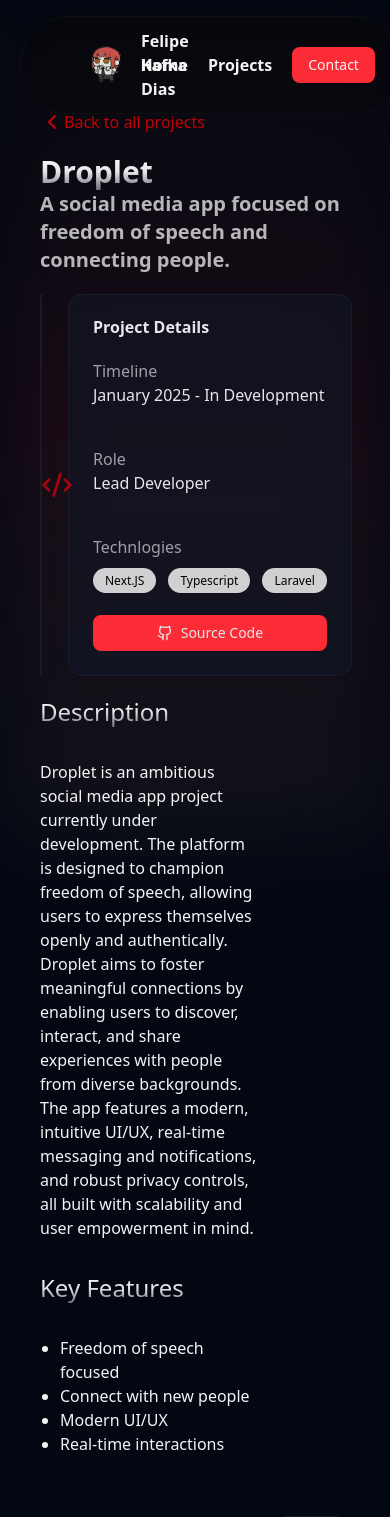
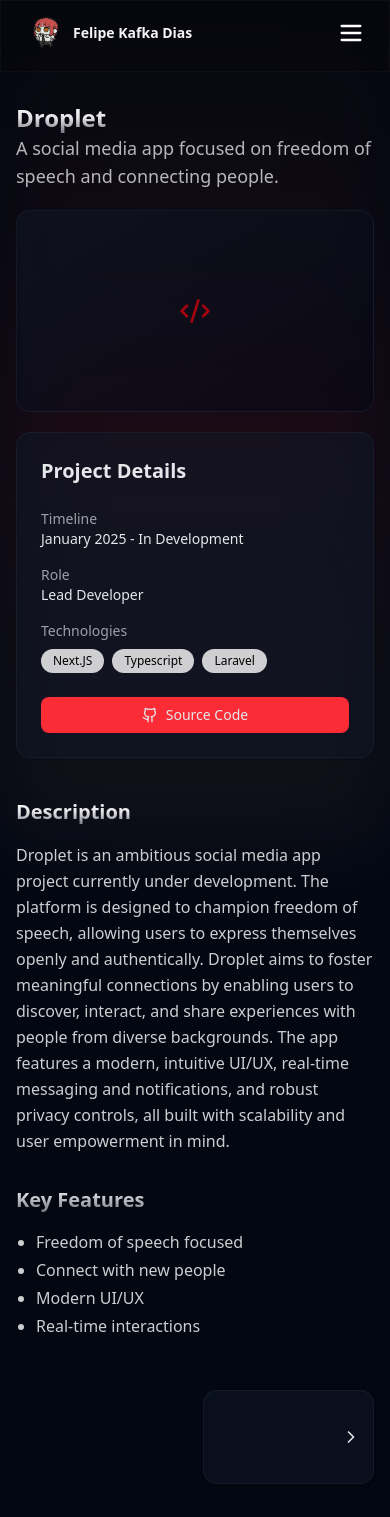
Before and after one commit to hakenshi/portifolio-felipe-kafka-dev, a React (Vite) app: page /projects/1 in a window 390 px wide. Shown: the top 1517 px of the page. Built offline with nearby package versions, Linux system fonts and the light colour scheme.

Commit message:
Refatora componentes para melhorar a navegação e a responsividade. Adiciona menu móvel ao Header, ajusta layout da página Hero e ProjectCard, e implementa melhorias na página de projeto, incluindo navegação entre projetos.

```diff
--- a/src/components/header.tsx
+++ b/src/components/header.tsx
@@ -1,17 +1,36 @@
 import { motion } from 'framer-motion';
+import { Menu, X } from 'lucide-react';
+import { useState } from 'react';
 import { Link } from 'react-router';
 import { buttonVariants } from './ui/button';
 
 const liVariants = {
-    hidden: { opacity: 0, y: 0 },
+    hidden: { opacity: 0, y: -20 },
     visible: { opacity: 1, y: 0 }
 };
 
+const mobileMenuVariants = {
+    closed: { opacity: 0, height: 0 },
+    open: { opacity: 1, height: "auto" }
+};
+
 export default function Header() {
+    const [isMobileMenuOpen, setIsMobileMenuOpen] = useState(false);
+
+    const toggleMobileMenu = () => {
+        setIsMobileMenuOpen(!isMobileMenuOpen);
+    };
+
+    const navLinks = [
+        { to: { hash: "#hero", pathname: "/" }, label: "Home", delay: 0.1 },
+        { to: { hash: "#projects", pathname: "/projects" }, label: "Projects", delay: 0.2 },
+        { to: { hash: "#contact", pathname: "/" }, label: "Contact", delay: 0.3, isButton: true }
+    ];
+
     return (
-        <header className='fixed top-4 left-5 px-5 py-3 mx-auto w-[98vw] font-black border rounded-full border-zinc-900/50 bg-zinc-950/50 backdrop-blur-lg z-20'>
+        <header className={`fixed md:top-4 md:left-1/2 md:transform md:-translate-x-1/2 px-4 sm:px-5 py-3 w-full md:w-[98vw] font-black border rounded-none md:rounded-full border-zinc-900/50 bg-zinc-950/50 backdrop-blur-lg z-20`}>
             <nav>
-                <div className='flex justify-between mx-10'>
+                <div className='flex justify-between items-center mx-2 sm:mx-10'>
                     <motion.div
                         variants={liVariants}
                         initial="hidden"
@@ -21,52 +40,70 @@ export default function Header() {
                         <Link to={{
                             hash: "#hero",
                             pathname: "/"
-                        }} className='transition-all duration-300 hover:scale-105 transform hover:text-red-500 cursor-pointer inline-flex items-center gap-3'>
-                            <img src="/makima.png" alt="" className='size-12 opacity-90' />
-                            <span>Felipe Kafka Dias</span>
+                        }} className='transition-all duration-300 hover:scale-105 transform hover:text-red-500 cursor-pointer inline-flex items-center gap-2 sm:gap-3'>
+                            <img src="/makima.png" alt="Logo" className='size-10 sm:size-12 opacity-90' />
+                            <span className='text-sm sm:text-base'>Felipe Kafka Dias</span>
                         </Link>
                     </motion.div>
-                    <ul className='flex items-center gap-5'>
+
+                    {/* Desktop Navigation */}
+                    <ul className='hidden md:flex items-center gap-5'>
+                        {navLinks.map((link) => (
                             <motion.li
+                                key={link.label}
                                 variants={liVariants}
                                 initial="hidden"
                                 animate="visible"
-                            transition={{ duration: 0.6, delay: 0.1 }}
-                            className='transition-all duration-300 hover:scale-105 transform hover:text-red-500 cursor-pointer'>
-                            <Link to={{
-                                hash: "#hero",
-                                pathname: "/"
-                            }}>Home</Link>
-                        </motion.li>
-                        <motion.li
-                            variants={liVariants}
-                            initial="hidden"
-                            animate="visible"
-                            transition={{ duration: 0.6, delay: 0.2 }}
-                            className='transition-all duration-300 hover:scale-105 transform hover:text-red-500 cursor-pointer'>
-                            <Link to={{
-                                hash: "#projects",
-                                pathname: "/projects"
-                            }}>Projects</Link>
-                        </motion.li>
-                        <motion.li
-                            variants={liVariants}
-                            initial="hidden"
-                            animate="visible"
-                            transition={{ duration: 0.6, delay: 0.3 }}
-                            className='transition-all duration-300 hover:scale-105 transform cursor-pointer'>
+                                transition={{ duration: 0.6, delay: link.delay }}
+                                className={`transition-all duration-300 hover:scale-105 transform ${!link.isButton && 'hover:text-red-500 cursor-pointer'}`}
+                            >
                                 <Link
-                                to={{
-                                    hash: "#contact",
-                                    pathname: "/"
-                                }}
-                                className={buttonVariants({ variant: 'default' })}
+                                    to={link.to}
+                                    className={link.isButton ? buttonVariants({ variant: 'default' }) : ''}
                                 >
-                                Contact
+                                    {link.label}
                                 </Link>
                             </motion.li>
+                        ))}
                     </ul>
+
+                    {/* Mobile Menu Button */}
+                    <div className='md:hidden'>
+                        <button
+                            onClick={toggleMobileMenu}
+                            className='text-white focus:outline-none'
+                            aria-label="Toggle menu"
+                        >
+                            {isMobileMenuOpen ? <X size={28} /> : <Menu size={28} />}
+                        </button>
                     </div>
+                </div>
+
+                {/* Mobile Navigation Menu */}
+                <motion.div
+                    className='md:hidden overflow-hidden'
+                    initial="closed"
+                    animate={isMobileMenuOpen ? "open" : "closed"}
+                    variants={mobileMenuVariants}
+                    transition={{ duration: 0.3 }}
+                >
+                    <ul className='flex flex-col items-center gap-4 mt-4 pb-4'>
+                        {navLinks.map((link) => (
+                            <motion.li
+                                key={`mobile-${link.label}`}
+                                className={`w-full text-center transition-all duration-300 ${!link.isButton && 'hover:text-red-500 cursor-pointer'}`}
+                                onClick={() => setIsMobileMenuOpen(false)} // Close menu on link click
+                            >
+                                <Link
+                                    to={link.to}
+                                    className={link.isButton ? `${buttonVariants({ variant: 'default' })} w-3/4 mx-auto` : 'py-2 block'}
+                                >
+                                    {link.label}
+                                </Link>
+                            </motion.li>
+                        ))}
+                    </ul>
+                </motion.div>
             </nav>
         </header>
     )
--- a/src/components/section.tsx
+++ b/src/components/section.tsx
@@ -6,7 +6,7 @@ interface SectionProps extends React.HTMLAttributes<HTMLDivElement> {
 
 export default function Section({ children, ...rest }: SectionProps) {
   return (
-    <section className='flex items-center justify-center flex-col gap-5' {...rest}>
+    <section className='flex items-center justify-center flex-col gap-5 max-h-screen h-full' {...rest}>
       {children}
     </section>
   )
--- a/src/projects/project-page.tsx
+++ b/src/projects/project-page.tsx
@@ -7,35 +7,58 @@ import { Card, CardContent, CardFooter, CardHeader, CardTitle } from "../compone
 import { projects } from "../lib/projects-data";
 
 export default function ProjectsProjectPage() {
+  const { id } = useParams();
 
-  const { id } = useParams()
+  const projectId = id ? parseInt(id, 10) : NaN;
+  const currentIndex = projects.findIndex(p => p.id === projectId);
+  const project = projects[currentIndex];
+  const previousProject = currentIndex > 0 ? projects[currentIndex - 1] : undefined;
+  const nextProject = currentIndex >= 0 && currentIndex < projects.length - 1 ? projects[currentIndex + 1] : undefined;
 
-  const project = projects.find(p => id ? p.id === parseInt(id) : {})
-  const previousProject = projects.find(p => id ? p.id - 1 === parseInt(id) : {})
-  const nextProject = projects.find(p => id ? p.id + 1 === parseInt(id) : {})
+  if (!project) {
     return (
       <Section>
-      <div className="h-10/12 w-full p-10 space-y-5 max-w-7xl  mx-auto">
+        <div className="h-screen w-full flex flex-col justify-center items-center p-4 md:p-10 space-y-5 max-w-7xl mx-auto">
+          <h2 className="text-2xl md:text-3xl font-bold text-center">Project not found</h2>
           <Link to={{
             hash: "#projects",
             pathname: "/projects"
-        }} className="flex justify-start items-start text-red-700 sticky">
-          <ChevronLeftIcon size={24} className="" />
+          }} className="flex items-center text-red-700 hover:text-red-500">
+            <ChevronLeftIcon size={24} className="mr-1" />
             Back to all projects
           </Link>
-        <div>
-          <h2 className="text-3xl font-bold ">{project?.title}</h2>
-          <p className="text-xl font-bold text-white/70">{project?.briefDescription}</p>
         </div>
-        <div className="flex gap-7">
-          <AspectRatio ratio={12 / 5} className="bg-linear-to-br grid row-span-2 place-items-center from-gray-900/50 to-gray-950/50 rounded-t-xl rounded-b-sm border-gray-800/50 border">
+      </Section>
+    );
+  }
+
+  return (
+    <Section>
+      <div className="h-10/12 w-full p-4 md:p-6 lg:p-10 space-y-5 max-w-7xl mx-auto">
+        <Link to={{
+          hash: "#projects",
+          pathname: "/projects"
+        }} className="bg-transparent hidden md:flex justify-start items-center text-red-700 hover:text-red-500 sticky top-4 z-10 backdrop-blur-md p-2 rounded-md w-fit">
+          <ChevronLeftIcon size={20} />
+          <span className="ml-1 text-sm md:text-base">Back to all projects</span>
+        </Link>
+
+        <div className="pt-4">
+          <h2 className="text-2xl sm:text-3xl lg:text-4xl font-bold ">{project?.title}</h2>
+          <p className="text-lg sm:text-xl text-white/70">{project?.briefDescription}</p>
+        </div>
+
+        <div className="flex flex-col lg:flex-row gap-5 md:gap-7">
+          <div className="lg:w-2/3">
+            <AspectRatio ratio={16 / 9} className="bg-linear-to-br grid place-items-center from-gray-900/50 to-gray-950/50 rounded-xl border-gray-800/50 border">
               <Code2Icon className="text-red-600/70" size={32} />
             </AspectRatio>
-          <Card className="bg-gray-900/50 text-gray-200 border-gray-800/50">
+          </div>
+          <Card className="bg-gray-900/50 text-gray-200 border-gray-800/50 lg:w-1/3">
             <CardHeader>
-              <CardTitle>Project Details</CardTitle>
+              <CardTitle className="text-xl md:text-2xl">Project Details</CardTitle>
             </CardHeader>
-            <CardContent className="space-y-10 h-fit flex flex-col justify-center">
+            <CardContent className="space-y-4 md:space-y-6 text-sm md:text-base">
               <div>
                 <p className="text-zinc-400">Timeline</p>
                 <p>{project?.timeline.start} - {project?.timeline.end ? project.timeline.end : project?.timeline.status}</p>
@@ -44,58 +67,75 @@ export default function ProjectsProjectPage() {
                 <p className="text-zinc-400">Role</p>
                 <p>Lead Developer</p>
               </div>
-              <div className="space-x-3 space-y-2">
-                <p className="text-zinc-400">Technlogies</p>
+              <div>
+                <p className="text-zinc-400 mb-2">Technologies</p>
+                <div className="flex flex-wrap gap-2">
                   {project?.tags.map((t, index) => (<span key={index} className="px-3 py-1 rounded-full text-xs w-fit bg-white/80 text-black" >{t}</span>))}
                 </div>
+              </div>
             </CardContent>
-            <CardFooter className="h-full">
-              <Button className="w-full"> <GithubIcon /> <span>Source Code</span></Button>
+            <CardFooter>
+              <Button asChild className="w-full">
+                <a href="" target="_blank" rel="noopener noreferrer" className="flex items-center justify-center gap-2">
+                  <GithubIcon size={18} /> <span>Source Code</span>
+                </a>
+              </Button>
             </CardFooter>
           </Card>
         </div>
-        <div className="grid grid-cols-[1.5fr_0.5fr] gap-5">
-          <div className="space-y-8">
-            <h3 className="text-2xl">Description</h3>
-            <p>
+
+        <div className="grid grid-cols-1 md:grid-cols-[1.5fr_0.5fr] gap-5 md:gap-8 pt-5">
+          <div className="space-y-4 md:space-y-6">
+            <h3 className="text-xl sm:text-2xl font-semibold">Description</h3>
+            <p className="text-white/80 leading-relaxed">
               {project?.description}
             </p>
-            <h3 className="text-2xl">Key Features</h3>
-            <ul className="list-disc pl-5">
+            {project?.keyFeatures && project.keyFeatures.length > 0 && (
+              <>
+                <h3 className="text-xl sm:text-2xl font-semibold pt-4">Key Features</h3>
+                <ul className="list-disc pl-5 space-y-1 text-white/80">
                   {project?.keyFeatures.map((kf, index) => <li key={index}>{kf}</li>)}
                 </ul>
+              </>
+            )}
           </div>
+
+
         </div>
-        <div className="py-10 flex">
-          {project?.id !== undefined && project.id > 1 && (
-            <Card className="bg-gray-900/50 text-gray-200 border-gray-800/50 w-3/12">
-              <CardContent className="p-2">
-                <Link to={`/projects/${project.id - 1}`} className="flex items-center gap-5">
-                  <ChevronLeftIcon size={24} />
+
+        <div className="py-8 md:py-10 grid grid-cols-2 gap-4">
+          <div className={`flex justify-start`}>
+            {previousProject && (
+              <Card className="bg-gray-900/50 text-gray-200 border-gray-800/50 w-full sm:max-w-xs h-full hover:border-red-700/50 transition-colors">
+                <CardContent className="p-3 md:p-4 h-full flex items-center">
+                  <Link to={`/projects/${previousProject.id}#projects`} className="flex items-center gap-3 w-full">
+                    <ChevronLeftIcon size={20} />
                     <div className="flex flex-col">
-                    <span className="text-sm">Previous Project</span>
-                    <span className="text-lg">{previousProject?.title}</span>
+                      <span className="hidden md:inline text-xs md:text-sm text-zinc-400">Previous Project</span>
+                      <span className="hidden md:inline text-base md:text-lg font-medium">{previousProject.title}</span>
                     </div>
                   </Link>
                 </CardContent>
               </Card>
             )}
-          {project?.id !== undefined && project.id < projects.length - 1 && (
-            <Card className="bg-gray-900/50 text-gray-200 border-gray-800/50 w-3/12 ml-auto">
-              <CardContent className="p-2 justify-end flex">
-                <Link to={`/projects/${project.id + 1}`} className="flex items-center gap-5">
-                  <div className="flex flex-col">
-                    <span className="text-sm">Next Project</span>
-                    <span className="text-lg">{nextProject?.title}</span>
           </div>
-                  <ChevronRightIcon size={24} />
+          <div className={`flex justify-end`}>
+            {nextProject && (
+              <Card className="bg-gray-900/50 text-gray-200 border-gray-800/50 w-full sm:max-w-xs h-full hover:border-red-700/50 transition-colors">
+                <CardContent className="p-3 md:p-4 h-full flex items-center justify-end">
+                  <Link to={`/projects/${nextProject.id}#projects`} className="flex items-center gap-3 w-full justify-end">
+                    <div className="flex flex-col text-right">
+                      <span className="hidden md:inline text-xs md:text-sm text-zinc-400">Next Project</span>
+                      <span className="hidden md:inline text-base md:text-lg font-medium">{nextProject.title}</span>
+                    </div>
+                    <ChevronRightIcon size={20} />
                   </Link>
                 </CardContent>
               </Card>
             )}
           </div>
         </div>
-
+      </div>
     </Section>
   )
 }
```
Also changed, not shown: src/components/hero.tsx (+6 -6 lines), src/components/project-card.tsx (+11 -10 lines), src/components/projects.tsx (+1 -58 lines), src/lib/email-schema.ts (+4 -4 lines), src/projects/home-page.tsx (+6 -6 lines). Lines whose indentation alone changed are shown as unchanged.
